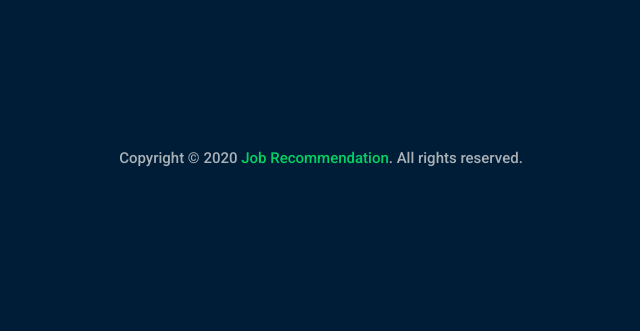
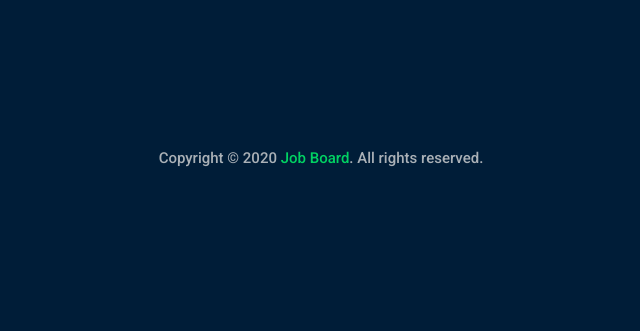
Before and after one commit to yuktibhatt/JobRecommendation, a Django app: page / in a window 1280 px wide. Shown: the part 2873-3204 px from the top of the page, without its empty margins (319-959 px from the left). Run offline with Django 3.2, Linux system fonts and the light colour scheme; data that the repository does not hold is empty; parts of the project's set-up code (start-up, migrations or seed data) failed here and were passed over; some libraries are stand-ins or nearby versions.

Commit message:
ui updates7

```diff
--- a/templates/index.html
+++ b/templates/index.html
@@ -567,7 +567,7 @@
                     <div class="col-xl-12">
                         <p class="copy_right text-center">
                             <!-- Link back to Colorlib can't be removed. Template is licensed under CC BY 3.0. -->
-Copyright &copy; 2020 <a href="{% url 'index' %}">Job Recommendation</a>.</strong> All rights
+Copyright &copy; 2020 <a href="{% url 'index' %}">Job Board</a>.</strong> All rights
     reserved.
 <!-- Link back to Colorlib can't be removed. Template is licensed under CC BY 3.0. -->
                         </p>
```
